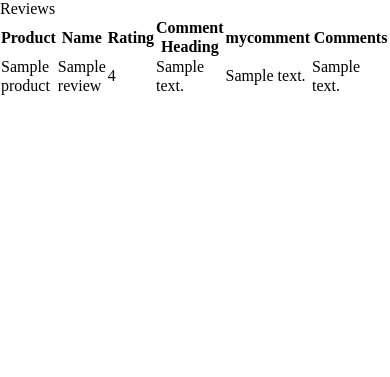
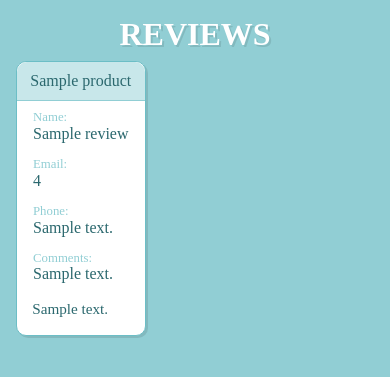
Before and after one commit to Dineshkumarpuvvala/Flipkart_Review_scrapper, a Flask app: template templates/result.html in a window 390 px wide. Shown: the top 377 px of the page. Run offline with Flask 3, Linux system fonts and the light colour scheme; the template is opened without the code that fills it: most values are stand-ins (such as "Sample title", 1, 10 or a date in 2020); some libraries are stand-ins or nearby versions.

Commit message:
all files added

```diff
--- /dev/null
+++ b/oneplus.csv
@@ -0,0 +1 @@
+Product, Customer Name, Rating, Heading, Comment
--- a/static/css/style.css
+++ b/static/css/style.css
@@ -0,0 +1,163 @@
+body {
+    background-color: #91ced4;
+  }
+  body * {
+    box-sizing: border-box;
+  }
+
+  .header {
+    background-color: #327a81;
+    color: white;
+    font-size: 1.5em;
+    padding: 1rem;
+    text-align: center;
+    text-transform: uppercase;
+  }
+
+  img {
+    border-radius: 50%;
+    height: 60px;
+    width: 60px;
+  }
+
+  .table-users {
+    border: 1px solid #327a81;
+    border-radius: 10px;
+    box-shadow: 3px 3px 0 rgba(0, 0, 0, 0.1);
+    max-width: calc(100% - 2em);
+    margin: 1em auto;
+    overflow: hidden;
+    width: 800px;
+  }
+
+  table {
+    width: 100%;
+  }
+  table td, table th {
+    color: #2b686e;
+    padding: 10px;
+  }
+  table td {
+    text-align: center;
+    vertical-align: middle;
+  }
+  table td:last-child {
+    font-size: 0.95em;
+    line-height: 1.4;
+    text-align: left;
+  }
+  table th {
+    background-color: #daeff1;
+    font-weight: 300;
+  }
+  table tr:nth-child(2n) {
+    background-color: white;
+  }
+  table tr:nth-child(2n+1) {
+    background-color: #edf7f8;
+  }
+
+  @media screen and (max-width: 700px) {
+    table, tr, td {
+      display: block;
+    }
+
+    td:first-child {
+      position: absolute;
+      top: 50%;
+      -webkit-transform: translateY(-50%);
+              transform: translateY(-50%);
+      width: 100px;
+    }
+    td:not(:first-child) {
+      clear: both;
+      margin-left: 100px;
+      padding: 4px 20px 4px 90px;
+      position: relative;
+      text-align: left;
+    }
+    td:not(:first-child):before {
+      color: #91ced4;
+      content: '';
+      display: block;
+      left: 0;
+      position: absolute;
+    }
+    td:nth-child(2):before {
+      content: 'Name:';
+    }
+    td:nth-child(3):before {
+      content: 'Email:';
+    }
+    td:nth-child(4):before {
+      content: 'Phone:';
+    }
+    td:nth-child(5):before {
+      content: 'Comments:';
+    }
+
+    tr {
+      padding: 10px 0;
+      position: relative;
+    }
+    tr:first-child {
+      display: none;
+    }
+  }
+  @media screen and (max-width: 500px) {
+    .header {
+      background-color: transparent;
+      color: white;
+      font-size: 2em;
+      font-weight: 700;
+      padding: 0;
+      text-shadow: 2px 2px 0 rgba(0, 0, 0, 0.1);
+    }
+
+    img {
+      border: 3px solid;
+      border-color: #daeff1;
+      height: 100px;
+      margin: 0.5rem 0;
+      width: 100px;
+    }
+
+    td:first-child {
+      background-color: #c8e7ea;
+      border-bottom: 1px solid #91ced4;
+      border-radius: 10px 10px 0 0;
+      position: relative;
+      top: 0;
+      -webkit-transform: translateY(0);
+              transform: translateY(0);
+      width: 100%;
+    }
+    td:not(:first-child) {
+      margin: 0;
+      padding: 5px 1em;
+      width: 100%;
+    }
+    td:not(:first-child):before {
+      font-size: .8em;
+      padding-top: 0.3em;
+      position: relative;
+    }
+    td:last-child {
+      padding-bottom: 1rem !important;
+    }
+
+    tr {
+      background-color: white !important;
+      border: 1px solid #6cbec6;
+      border-radius: 10px;
+      box-shadow: 2px 2px 0 rgba(0, 0, 0, 0.1);
+      margin: 0.5rem 0;
+      padding: 0;
+    }
+
+    .table-users {
+      border: none;
+      box-shadow: none;
+      overflow: visible;
+    }
+  }
--- a/templates/index.html
+++ b/templates/index.html
@@ -2,7 +2,7 @@
 
 {% block head %}
 
-<title>Search Page</title>
+<title>Review scrapper Page</title>
 <link rel="stylesheet" href="{{ url_for('static', filename='css/style.css') }}">
 {% endblock %}
 
```
Also changed, not shown: static/css/main.css (+35 -0 lines), 3 other files.
